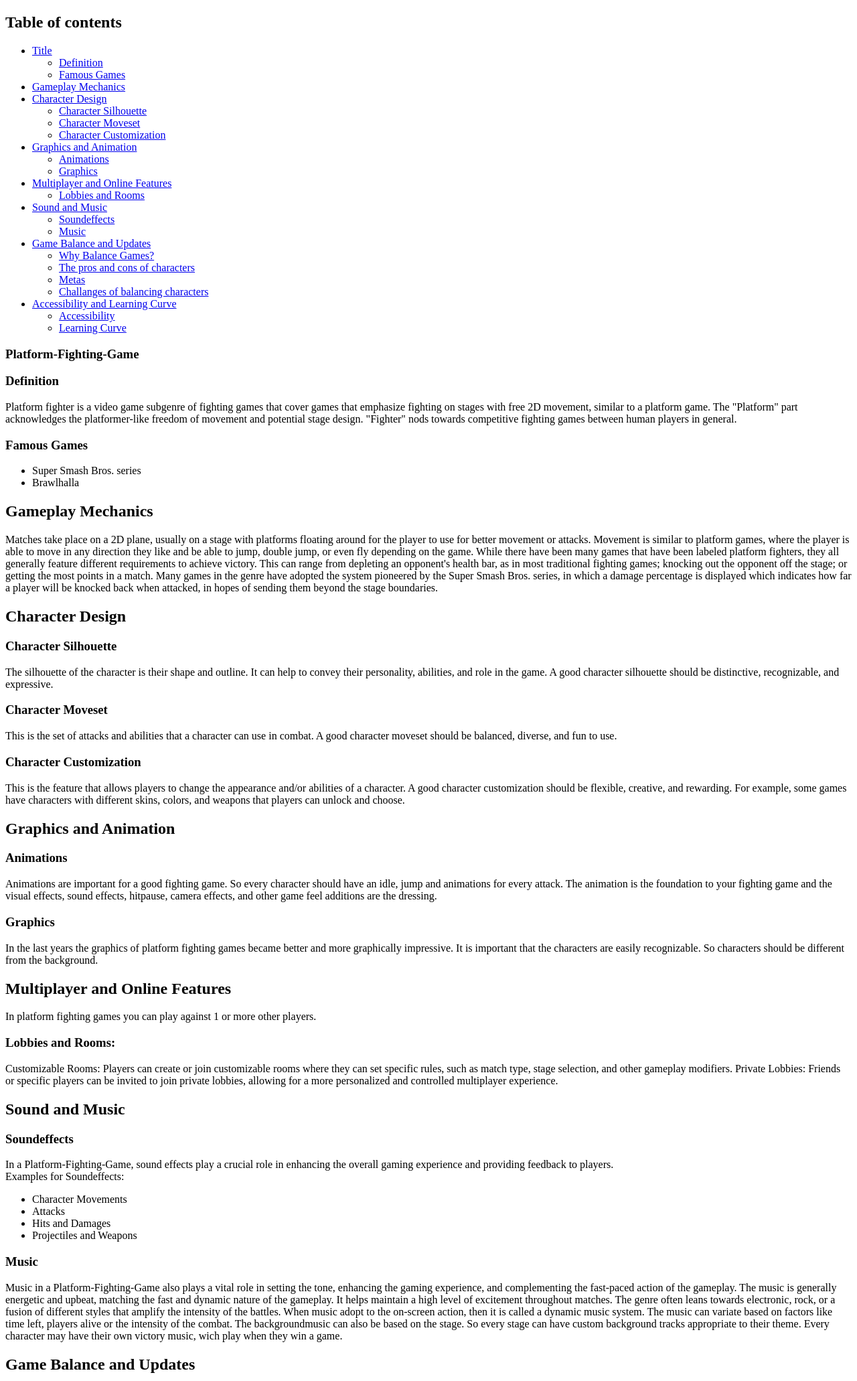
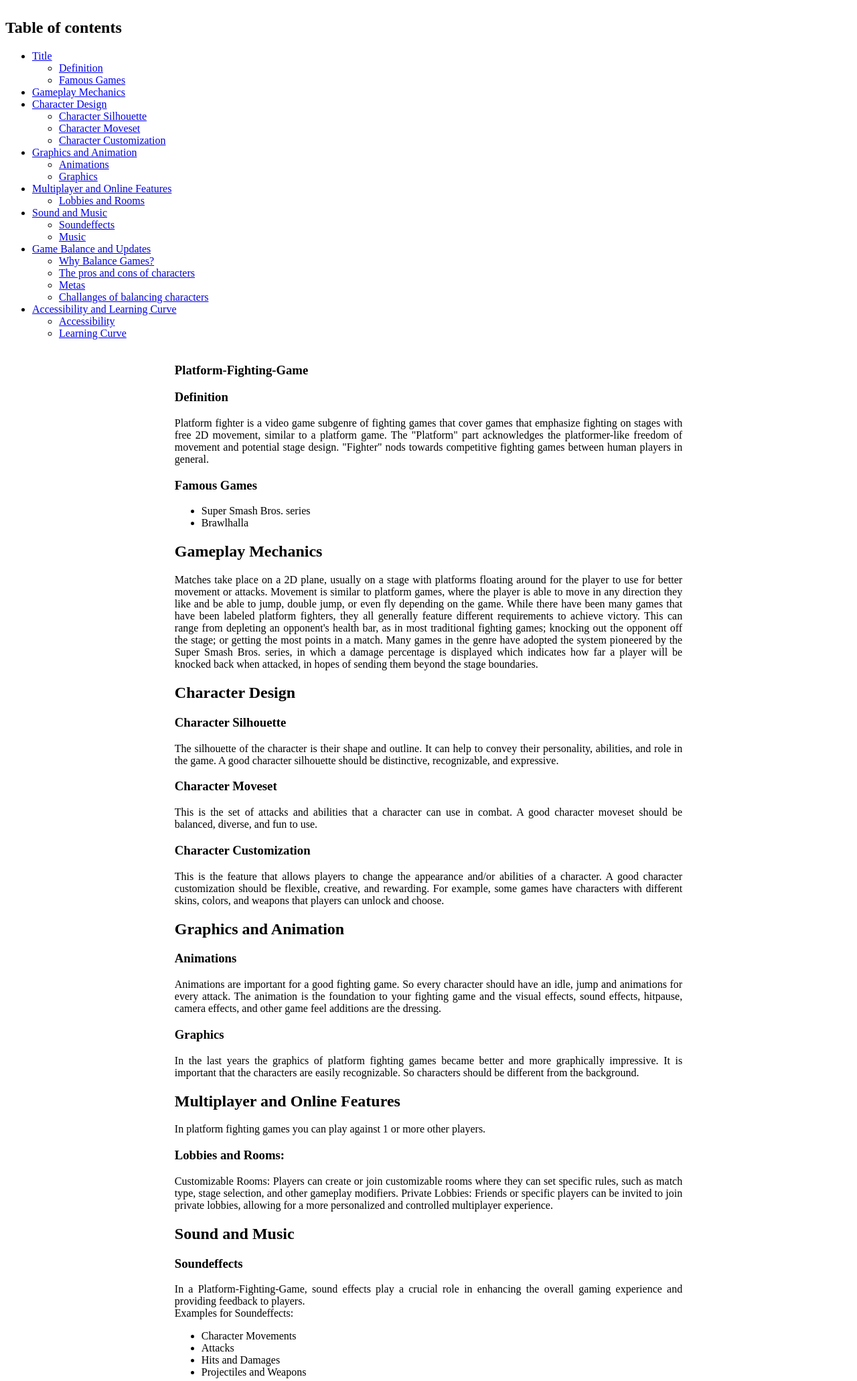
Before and after one commit to DenizCiger/Pugnators, a PHP site: page /static.html in a window 1280 px wide. Shown: the top 2062 px of the page at 67% size. Run offline with PHP 8.4, Linux system fonts and the light colour scheme.

Commit message:
Update static.css

```diff
--- a/Webpage/Css/static.css
+++ b/Webpage/Css/static.css
@@ -1,3 +1,13 @@
 html {
     scroll-behavior: smooth;
 }
+
+#content {
+    width: 60%;
+    justify-self: center;
+    text-align: justify;
+}
+
+body {
+    display: grid;
+}
```
